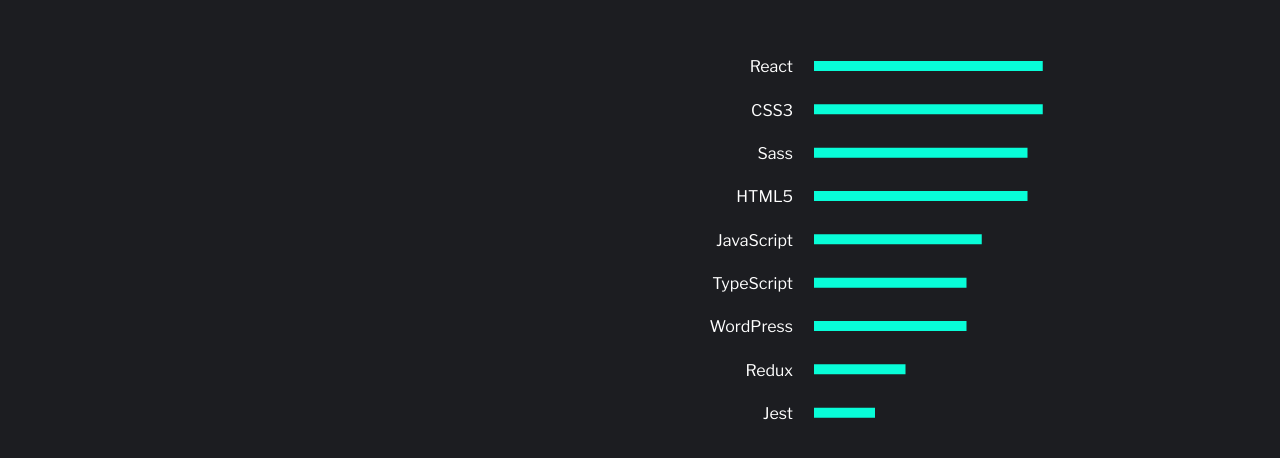
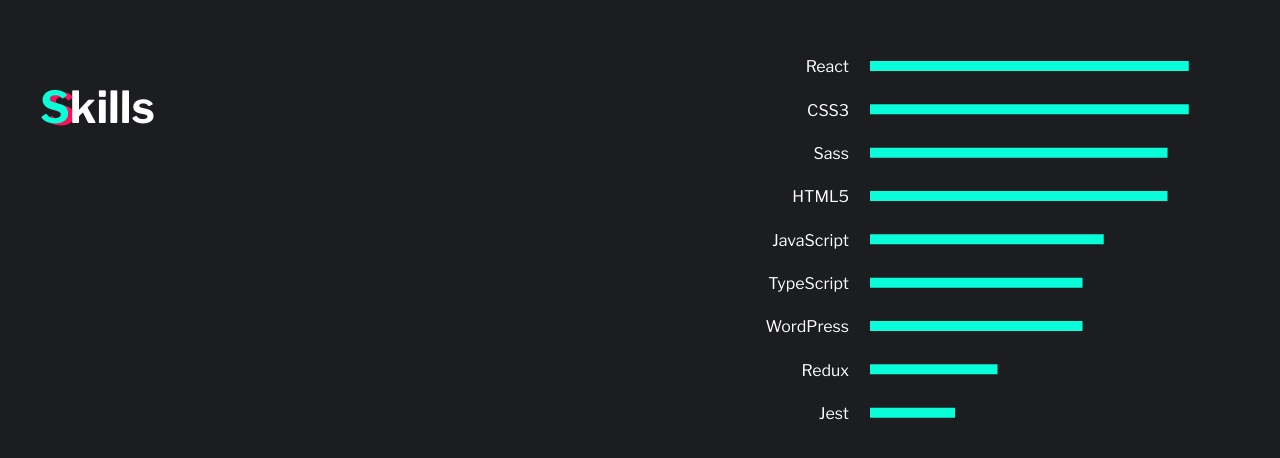
Before and after one commit to Tim-jn/Portfolio, a React (Create React App) app: page / in a window 1280 px wide. Shown: the part 1760-2218 px from the top of the page. Built offline with nearby package versions, Linux system fonts and the light colour scheme.

Commit message:
Updated skills content

```diff
--- a/src/App.scss
+++ b/src/App.scss
@@ -101,7 +101,7 @@
   background-repeat: no-repeat;
   background-attachment: fixed;
   background-position-y: 50%;
-  background-position-x: 80%;
+  background-position-x: 75%;
 }
 
 .about-section {
@@ -118,6 +118,13 @@
   background-repeat: no-repeat;
   background-attachment: fixed;
   background-image: url("");
+}
+
+.skills-section {
+  max-width: 1200px;
+  width: 100%;
+  height: 100vh;
+  margin: auto;
 }
 
 .work {
--- a/src/App.tsx
+++ b/src/App.tsx
@@ -1,9 +1,9 @@
-import ChartSkills from './Components/ChartSkills/ChartSkills'
 import './App.scss'
 import SideBar from './Components/SideBar/SideBar'
 import SocialBar from './Components/SocialBar/SocialBar'
 import Title from './Components/HomeContent/HomeContent'
 import AboutContent from './Components/AboutContent/AboutContent'
+import SkillsContent from './Components/SkillsContent/SkillsContent'
 
 function App() {
   return (
@@ -21,13 +21,15 @@
         </div>
       </section>
       <section id="skills" className="skills">
+        <div className="skills-section">
+          <SkillsContent />
+        </div>
         {/* <h1 className="skills-title">Skills</h1>
         <div className="skills-text">
           <p className="skills-paragraph">
             Visit my LinkedIn profile for more details or just contact me.
           </p>
         </div> */}
-        <ChartSkills />
       </section>
       <section id="work" className="work"></section>
       <section id="contact" className="contact"></section>
--- a/src/Components/ChartSkills/ChartSkills.scss
+++ b/src/Components/ChartSkills/ChartSkills.scss
@@ -1,18 +1,24 @@
 @import '../../App.scss';
 
 .recharts-responsive-container {
-    position: absolute;
-    right: 0;
+    position: relative;
+    left: 0;
     top: 50%;
-    transform: translate(-50%,-50%);
-    width : 30%!important;
+    transform: translateY(-50%);
+    width : 100%!important;
     height : 50%!important;
 }
 
 .recharts-responsive-container path {
     fill: $third-font-color;
+    cursor: pointer;
 }
 
 .recharts-responsive-container text {
     fill: $primary-font-color!important;
 }
+
+.recharts-responsive-container path:hover{
+    fill: $secondary-font-color;
+    transition: all 0.3s;
+}
--- /dev/null
+++ b/src/Components/SkillsContent/SkillsContent.scss
@@ -0,0 +1,31 @@
+@import '../../App.scss';
+
+.skills-content {
+   display: flex;
+   flex-direction: row;
+   height: 100%;
+   width: 100%;
+}
+
+.skills-title {
+    font-size: $h2-size;
+    color: $primary-font-color;
+    width: 60%;
+    transform: translateY(30%);
+}
+
+.skills-title-letter-capital {
+    text-shadow: $red-shadow;
+    color: $third-font-color;
+}
+
+.skills-title-letter:hover {
+    text-shadow: $red-shadow;
+    color: $third-font-color;
+    transition: all 0.3s;
+}
+
+.chart-skills {
+    width: 40%;
+    height: 100%;
+}
--- /dev/null
+++ b/src/Components/SkillsContent/SkillsContent.tsx
@@ -0,0 +1,20 @@
+import './SkillsContent.scss'
+import ChartSkills from '../ChartSkills/ChartSkills'
+
+export default function SkillsContent() {
+  return (
+    <div className="skills-content">
+      <h2 className="skills-title">
+        <span className="skills-title-letter-capital">S</span>
+        <span className="skills-title-letter">k</span>
+        <span className="skills-title-letter">i</span>
+        <span className="skills-title-letter">l</span>
+        <span className="skills-title-letter">l</span>
+        <span className="skills-title-letter">s</span>
+      </h2>
+      <div className="chart-skills">
+        <ChartSkills />
+      </div>
+    </div>
+  )
+}
```
